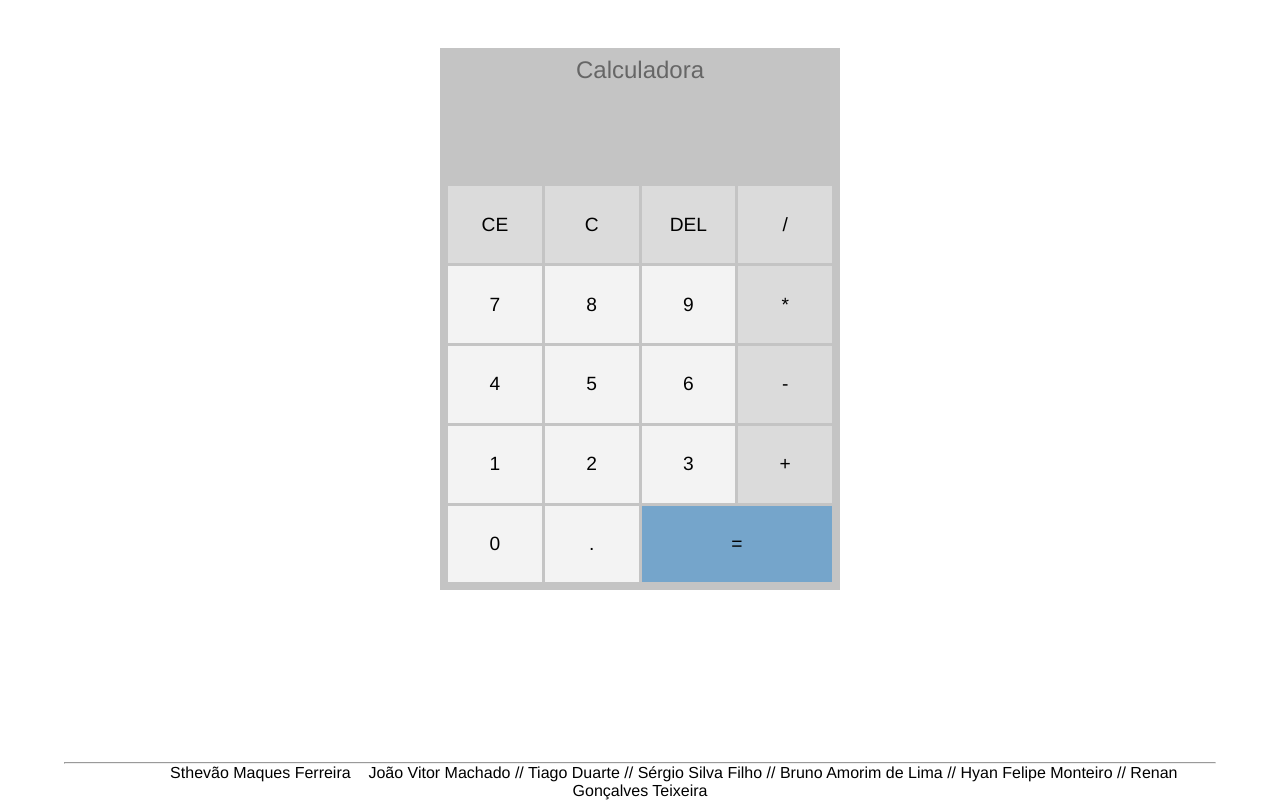
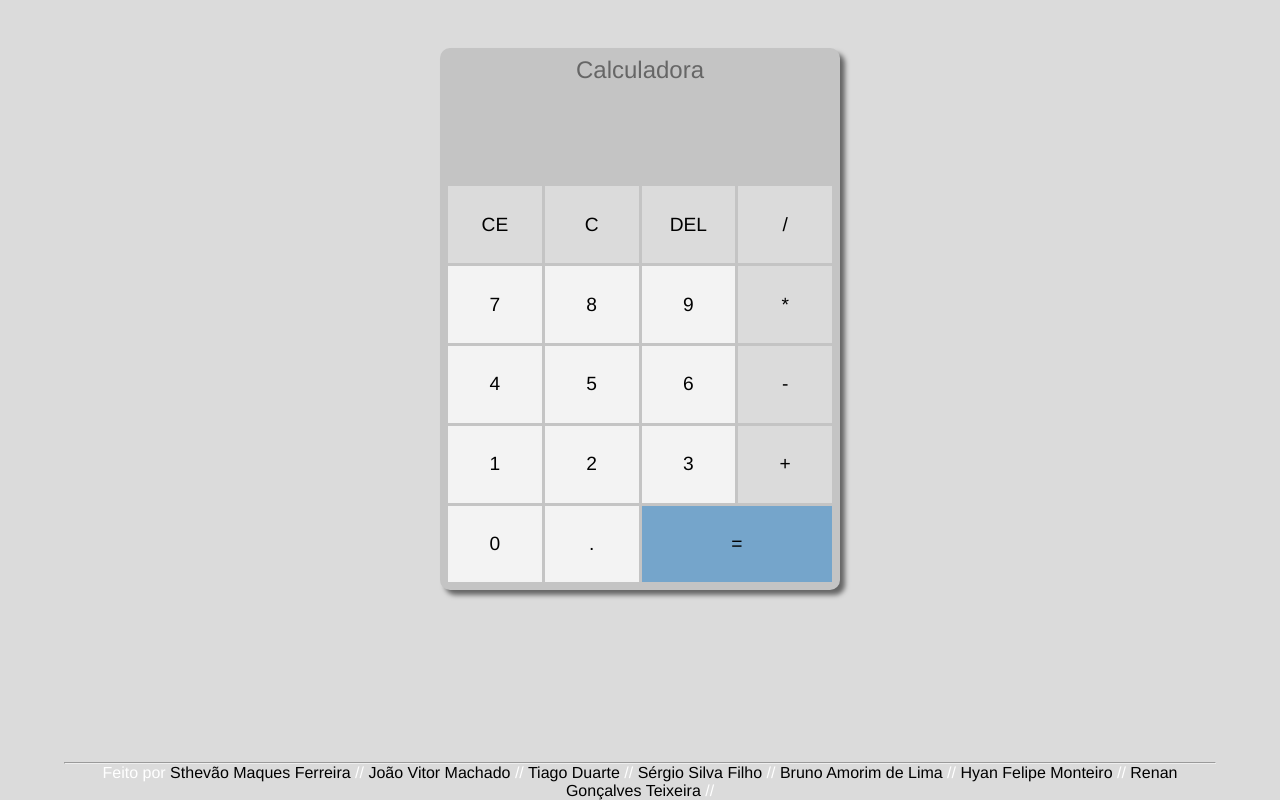
Before and after one commit to sthevaolol/js_calc-main, a plain HTML site: page index.html in a window 1280 px wide. Drawn offline with Linux system fonts and the light colour scheme.

Commit message:
more changes

```diff
--- a/css/styles.css
+++ b/css/styles.css
@@ -6,7 +6,7 @@
 }
 
 body {
- background-image: url(" ");
+  background-color: #dbdbdb;
   display: flex;
   align-items: center;
   justify-content: center;
@@ -14,6 +14,8 @@ body {
 }
 
 #calc {
+  box-shadow: 5px 5px 5px rgba(0, 0, 0, 0.541);
+  border-radius: 10px;
   width: 400px;
   padding: 0.5em;
   background-color: #c4c4c4;
@@ -96,6 +98,5 @@ body {
 }
 
 .fixarRodape > a:hover {
-  text-decoration: overline;
-  color: #666;
+  text-decoration: dashed;
 }
--- a/index.html
+++ b/index.html
@@ -39,13 +39,13 @@
       </div>
     </div>
 
-    <footer class="fixarRodape"> <hr /> Feito por <a href="https://github.com/sthevaolol" target="_blank">Sthevão Maques Ferreira</a> //
-      <a href="https://github.com/jsecchin12" target="_blank"> João Vitor Machado</a>
-      <a href="https://github.com/duartin" target="_blank"> // Tiago Duarte</a>
-      <a href="https://github.com/Sergin027" target="_blank"> // Sérgio Silva Filho</a>
-      <a href="https://github.com/bruninlima10" target="_blank"> // Bruno Amorim de Lima</a>
-      <a href="https://github.com/Hyansx" target="_blank"> // Hyan Felipe Monteiro</a>
-      <a href="https://github.com/RenanG2" target="_blank"> // Renan Gonçalves  Teixeira</a>
+    <footer class="fixarRodape"> <hr /> Feito por <a href="https://github.com/sthevaolol" target="_blank">Sthevão Maques Ferreira</a>  //
+      <a href="https://github.com/jsecchin12" target="_blank"> João Vitor Machado </a>  //
+      <a href="https://github.com/duartin" target="_blank">  Tiago Duarte </a>  //
+      <a href="https://github.com/Sergin027" target="_blank"> Sérgio Silva Filho </a>  //
+      <a href="https://github.com/bruninlima10" target="_blank">Bruno Amorim de Lima </a>  //
+      <a href="https://github.com/Hyansx" target="_blank">Hyan Felipe Monteiro </a>  //
+      <a href="https://github.com/RenanG2" target="_blank">Renan Gonçalves  Teixeira </a>  //
        </footer>
   </body>
 </html>
```
